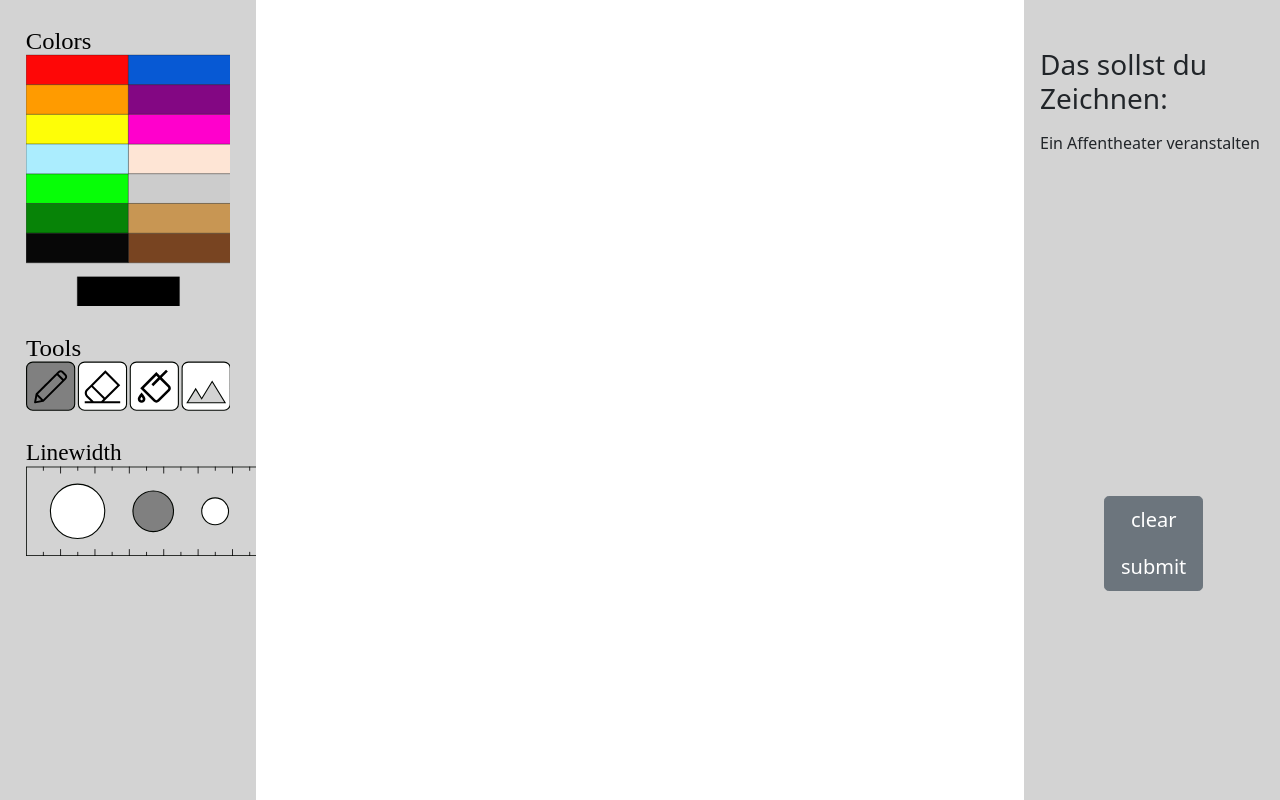
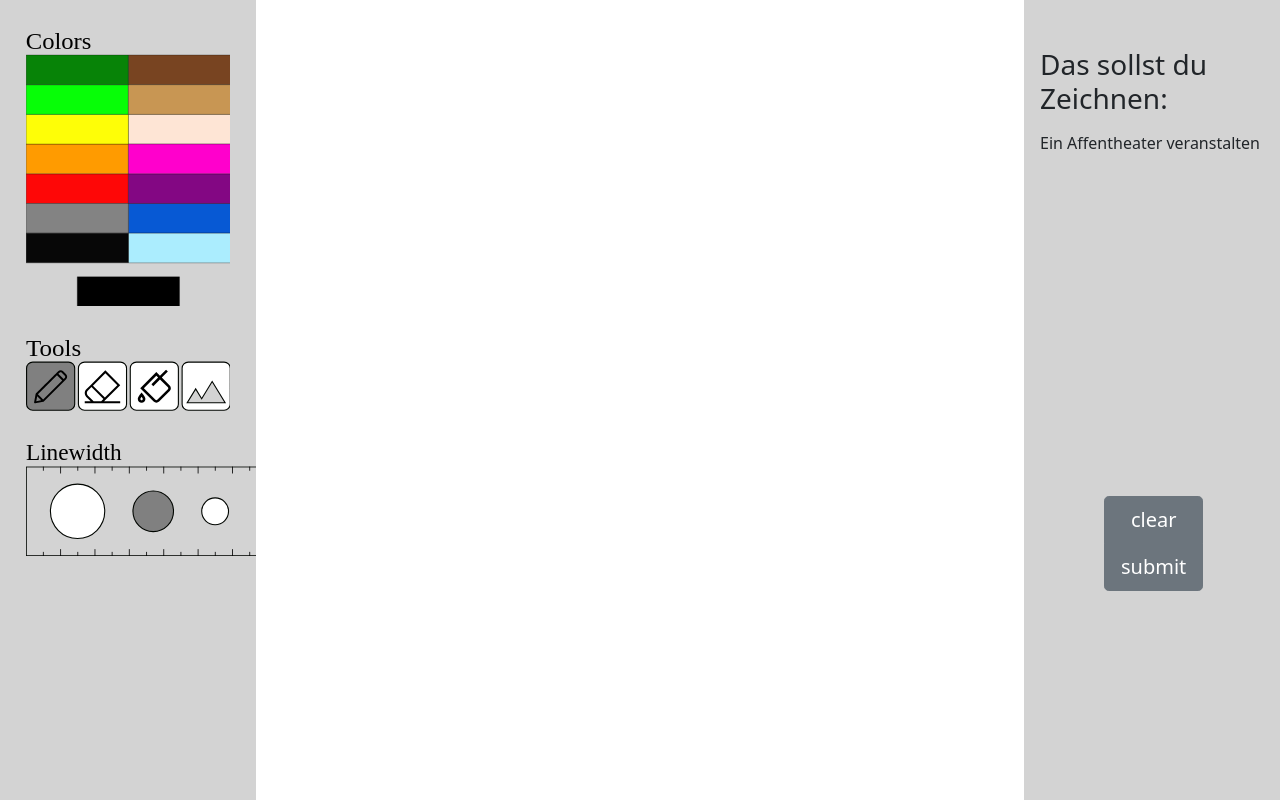
Before and after one commit to red-head76/PushAPencil, a plain HTML site: page spiel.html in a window 1280 px wide. Drawn offline with nearby package versions, Linux system fonts and the light colour scheme.

Commit message:
new color palette

```diff
--- a/spiel.html
+++ b/spiel.html
@@ -30,59 +30,59 @@
             id="layer1">
             <path
             id="rect141"
-            d="M 16.909971,13.690119 H 110.52747 V 40.877903 H 16.909971 Z"
+            d="m 16.90991,122.44124 h 93.6175 v 27.18778 h -93.6175 z"
             style="fill:#ff0000;fill-opacity:0.96862745;stroke:#000000;stroke-width:0.26499999;stroke-miterlimit:4;stroke-dasharray:none;stroke-opacity:1" />
             <path
             id="rect141-0"
-            d="m 110.52746,13.690117 h 93.61751 v 27.18779 h -93.61751 z"
+            d="m 110.52745,149.62903 h 93.61751 v 27.18779 h -93.61751 z"
             style="fill:#0055d4;fill-opacity:0.96862745;stroke:#000000;stroke-width:0.26499999;stroke-miterlimit:4;stroke-dasharray:none;stroke-opacity:1" />
             <path
             id="rect141-6"
-            d="M 16.909971,40.877903 H 110.52747 V 68.065687 H 16.909971 Z"
+            d="m 16.90992,95.253462 h 93.61749 V 122.44124 H 16.90992 Z"
             style="fill:#ff9b00;fill-opacity:1;stroke:#000000;stroke-width:0.26499999;stroke-miterlimit:4;stroke-dasharray:none;stroke-opacity:1" />
             <path
             id="rect141-2"
-            d="m 110.52746,95.253479 h 93.61751 v 27.187781 h -93.61751 z"
+            d="m 110.52741,68.065682 h 93.61752 v 27.18778 h -93.61752 z"
             style="fill:#ffe6d5;fill-opacity:0.96862745;stroke:#000000;stroke-width:0.26499999;stroke-miterlimit:4;stroke-dasharray:none;stroke-opacity:1" />
             <path
             id="rect141-61"
-            d="M 16.909971,68.065687 H 110.52747 V 95.253471 H 16.909971 Z"
+            d="m 16.90991,68.065679 h 93.6175 v 27.187783 h -93.6175 z"
             style="fill:#ffff00;fill-opacity:0.96862745;stroke:#000000;stroke-width:0.26499999;stroke-miterlimit:4;stroke-dasharray:none;stroke-opacity:1" />
             <path
             id="rect141-8"
-            d="m 110.52747,176.81684 h 93.6175 v 27.18778 h -93.6175 z"
+            d="m 110.52743,13.690123 h 93.6175 v 27.18778 h -93.6175 z"
             style="fill:#784421;fill-opacity:1;stroke:#000000;stroke-width:0.26499999;stroke-miterlimit:4;stroke-dasharray:none;stroke-opacity:1" />
             <path
             id="rect141-7"
-            d="m 16.909979,122.44126 h 93.617491 v 27.18778 H 16.909979 Z"
+            d="m 16.90991,40.877909 h 93.61749 v 27.18777 H 16.90991 Z"
             style="fill:#00ff00;fill-opacity:0.96862745;stroke:#000000;stroke-width:0.26499999;stroke-miterlimit:4;stroke-dasharray:none;stroke-opacity:1" />
             <path
             id="rect141-9"
-            d="m 110.52747,40.877907 h 93.6175 v 27.18778 h -93.6175 z"
+            d="m 110.52746,122.44125 h 93.6175 v 27.18778 h -93.6175 z"
             style="fill:#800080;fill-opacity:0.96862745;stroke:#000000;stroke-width:0.26499999;stroke-miterlimit:4;stroke-dasharray:none;stroke-opacity:1" />
             <path
             id="rect141-20"
-            d="m 16.909979,149.62904 h 93.617491 v 27.18779 H 16.909979 Z"
+            d="m 16.90994,13.690123 h 93.61749 v 27.18779 H 16.90994 Z"
             style="fill:#008000;fill-opacity:0.96862745;stroke:#000000;stroke-width:0.26499999;stroke-miterlimit:4;stroke-dasharray:none;stroke-opacity:1" />
             <path
             id="rect141-23"
-            d="m 110.52747,122.44126 h 93.6175 v 27.18778 h -93.6175 z"
-            style="fill:#cccccc;fill-opacity:0.96862745;stroke:#000000;stroke-width:0.26499999;stroke-miterlimit:4;stroke-dasharray:none;stroke-opacity:1" />
+            d="m 16.90993,149.62902 h 93.61748 V 176.8168 H 16.90993 Z"
+            style="fill:#808080;fill-opacity:0.96862745;stroke:#000000;stroke-width:0.26499999;stroke-miterlimit:4;stroke-dasharray:none;stroke-opacity:1" />
             <path
             id="rect141-75"
-            d="M 16.909971,95.253471 H 110.52746 V 122.44126 H 16.909971 Z"
+            d="m 110.52747,176.81682 h 93.61749 v 27.1878 h -93.61749 z"
             style="fill:#aaeeff;fill-opacity:0.96862745;stroke:#000000;stroke-width:0.26499999;stroke-miterlimit:4;stroke-dasharray:none;stroke-opacity:1" />
             <path
             id="rect141-92"
-            d="m 16.909979,176.81683 h 93.617491 v 27.18779 H 16.909979 Z"
+            d="m 16.90992,176.8168 h 93.61749 v 27.18779 H 16.90992 Z"
             style="fill:#000000;fill-opacity:0.96862745;stroke:#000000;stroke-width:0.26499999;stroke-miterlimit:4;stroke-dasharray:none;stroke-opacity:1" />
             <path
             id="rect141-8-3"
-            d="m 110.52747,68.065694 h 93.6175 v 27.187785 h -93.6175 z"
+            d="m 110.52746,95.253462 h 93.61751 v 27.187788 h -93.61751 z"
             style="fill:#ff00cc;fill-opacity:1;stroke:#000000;stroke-width:0.26499999;stroke-miterlimit:4;stroke-dasharray:none;stroke-opacity:1" />
             <path
             id="rect141-8-6"
-            d="m 110.52747,149.62904 h 93.6175 v 27.18778 h -93.6175 z"
+            d="m 110.52743,40.877903 h 93.6175 v 27.187779 h -93.6175 z"
             style="fill:#c89653;fill-opacity:1;stroke:#000000;stroke-width:0.26499999;stroke-miterlimit:4;stroke-dasharray:none;stroke-opacity:1" />
             <text
             transform="scale(1.0211703,0.97926863)"
```
